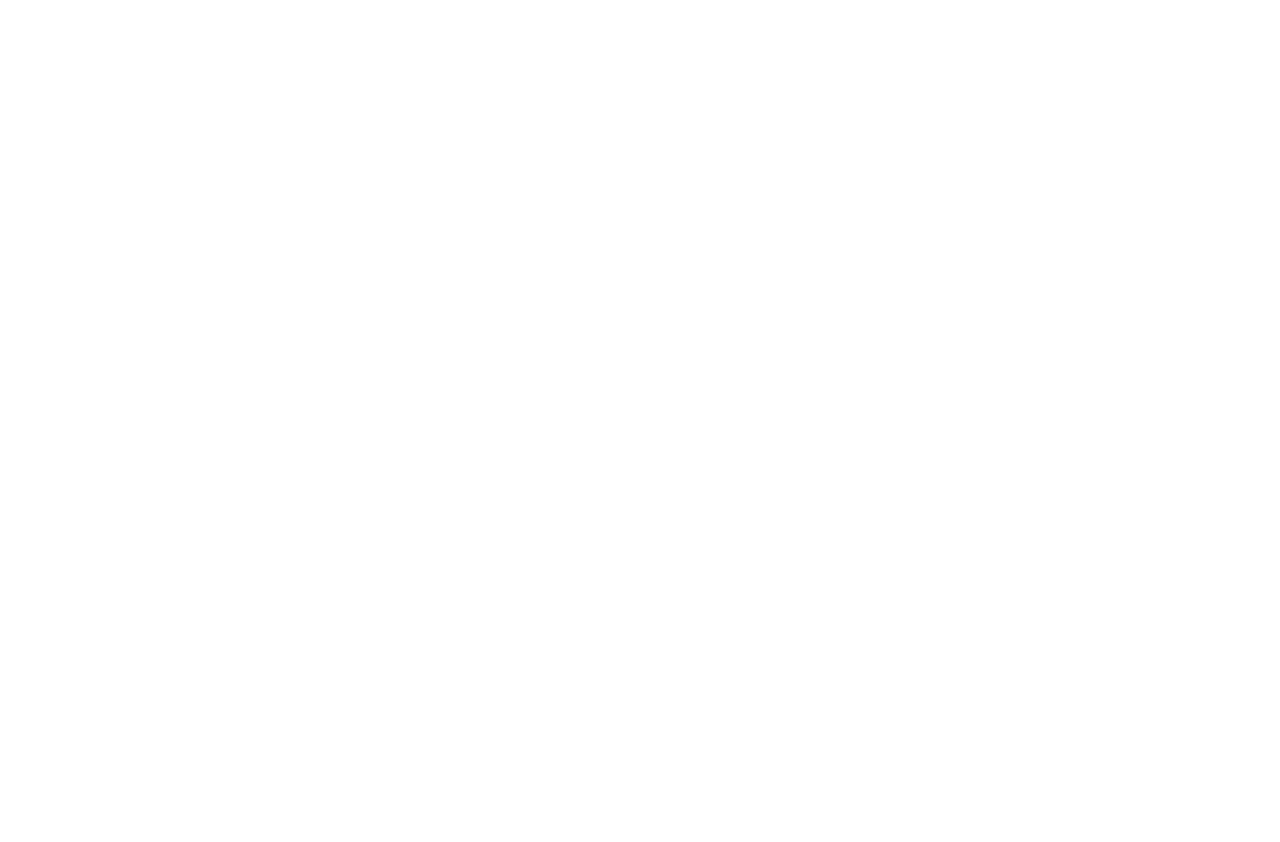
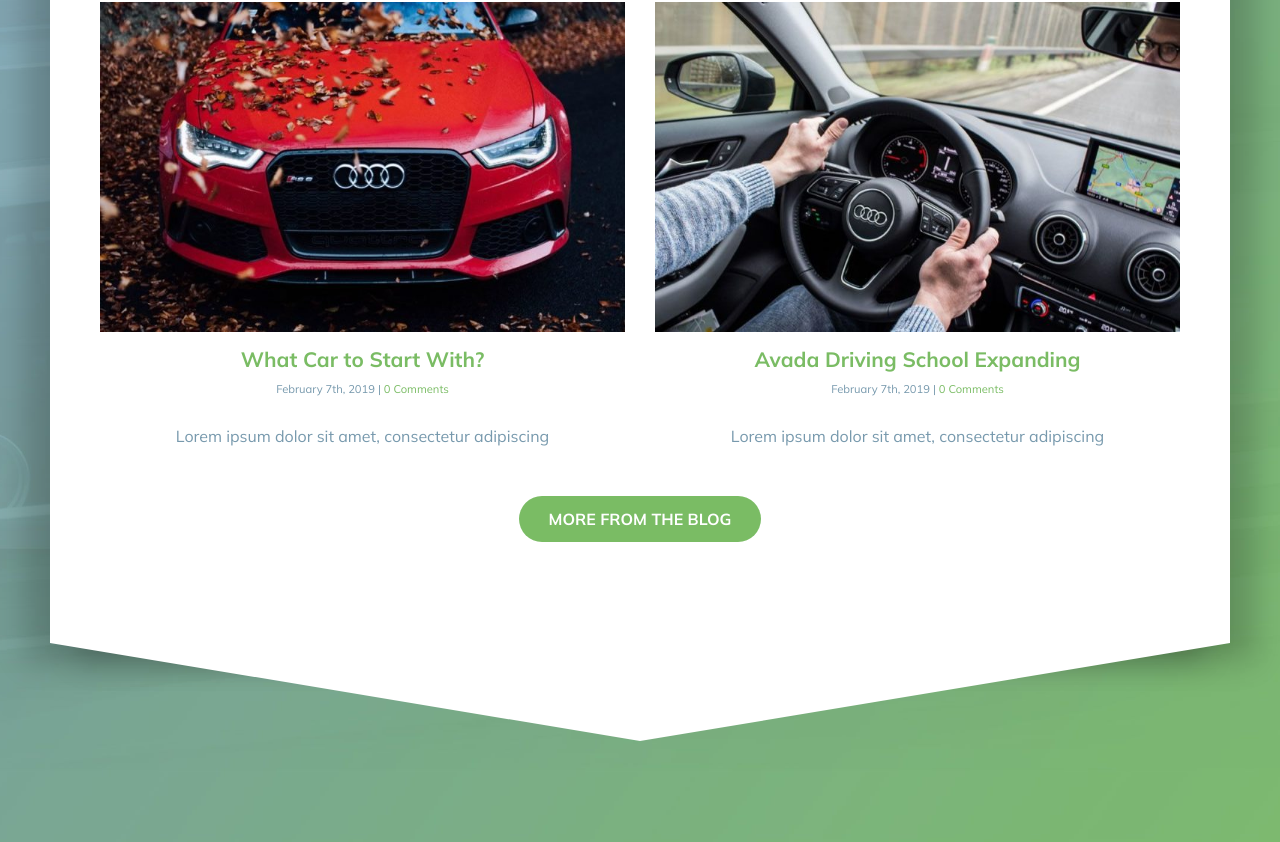
Before and after one commit to matteopompei/proj-html-vuejs, a Vue app: page / in a window 1280 px wide. Shown: the part 4197-5039 px from the top of the page. Before the commit the page ends 4054 px from the top, so only its background shows below. Built offline with nearby package versions, Linux system fonts and the light colour scheme.

Commit message:
Sezione Latest News

```diff
--- /dev/null
+++ b/src/assets/data/articles.js
@@ -0,0 +1,18 @@
+const articlesArr = [
+  {
+    img: require("../../assets/img/blog-choosecar-700x441.jpg"),
+    title: "What Car to Start With?",
+    text: "Lorem ipsum dolor sit amet, consectetur adipiscing",
+    date: "February 7th, 2019",
+    comments: 0,
+  },
+  {
+    img: require("../../assets/img/blogpost-10and2-700x441.jpg"),
+    title: "Avada Driving School Expanding",
+    text: "Lorem ipsum dolor sit amet, consectetur adipiscing",
+    date: "February 7th, 2019",
+    comments: 0,
+  },
+];
+
+export default articlesArr;
--- a/src/components/macro/Main.vue
+++ b/src/components/macro/Main.vue
@@ -6,6 +6,7 @@
     <Rates />
     <Instructors />
     <Testimonials />
+    <LatestNews />
   </main>
 </template>
 
@@ -16,6 +17,7 @@
 import Rates from "../sections/Rates.vue";
 import Instructors from "../sections/Instructors.vue";
 import Testimonials from "../sections/Testimonials.vue";
+import LatestNews from "../sections/LatestNews.vue";
 
 export default {
   name: "Main",
@@ -26,6 +28,7 @@
     Rates,
     Instructors,
     Testimonials,
+    LatestNews,
   },
 };
 </script>
--- /dev/null
+++ b/src/components/sections/LatestNews.vue
@@ -0,0 +1,156 @@
+<template>
+  <section>
+    <div class="container">
+      <div>
+        <div class="title">Latest News</div>
+        <div class="news">
+          <div
+            class="article"
+            v-for="(element, index) in articles"
+            :key="index"
+          >
+            <div class="img">
+              <a href="#"><img :src="element.img" :alt="element.title" /></a>
+            </div>
+            <a href="#" class="title">{{ element.title }}</a>
+            <div class="info">
+              {{ element.date }} |
+              <a href="#">{{ element.comments }} Comments</a>
+            </div>
+            <p>{{ element.text }}</p>
+          </div>
+        </div>
+        <a href="#" class="more">More from the blog</a>
+      </div>
+
+      <svg
+        class="fusion-big-triangle-candy"
+        xmlns="http://www.w3.org/2000/svg"
+        version="1.1"
+        width="100%"
+        height="100"
+        viewBox="0 0 100 100"
+        preserveAspectRatio="none"
+        style="fill: #fff; padding: 0"
+      >
+        <path d="M-1 -1 L50 99 L101 -1 Z"></path>
+      </svg>
+    </div>
+  </section>
+</template>
+
+<script>
+import articlesArr from "../../assets/data/articles.js";
+
+export default {
+  name: "LatestNews",
+  data() {
+    return {
+      articles: articlesArr,
+    };
+  },
+};
+</script>
+
+<style lang="scss" scoped>
+@import "../../assets/style/vars.scss";
+
+section {
+  padding: 100px 0;
+  background: url("../../assets/img/latestnews-background.jpg") center;
+  background-size: cover;
+
+  .container {
+    flex-direction: column;
+
+    & > div {
+      margin-top: -80px;
+      padding: 70px 50px;
+      background: #fff;
+      border-top: 5px solid #929aa3;
+      border-radius: 10px 10px 0 0;
+      box-shadow: -25px 20px 30px rgba(0, 0, 0, 0.2),
+        25px 20px 30px rgba(0, 0, 0, 0.2);
+      transform: translateY(-50px);
+      text-align: center;
+
+      .title {
+        font-size: 2.5rem;
+        font-weight: bold;
+        color: $color1;
+      }
+
+      .news {
+        display: flex;
+        justify-content: space-between;
+        gap: 30px;
+        margin: 50px auto;
+
+        .article {
+          .img {
+            overflow: hidden;
+            img {
+              height: 100%;
+              width: 100%;
+              transition: 1s;
+
+              &:hover {
+                transform: scale(1.1);
+                opacity: 0.9;
+              }
+            }
+          }
+
+          .title {
+            display: block;
+            margin: 10px 0;
+            font-size: 1.3rem;
+          }
+
+          .info {
+            margin-bottom: 30px;
+            font-size: 0.7rem;
+            color: $color2;
+          }
+
+          a {
+            text-decoration: none;
+            color: $accent;
+          }
+
+          p {
+            color: $color2;
+          }
+        }
+      }
+
+      .more {
+        display: block;
+        margin: 30px auto;
+        padding: 13px 30px;
+        height: fit-content;
+        width: fit-content;
+        background: $accent;
+        border-radius: $button-border-radius;
+        font-size: 1.4;
+        font-weight: bold;
+        text-decoration: none;
+        text-transform: uppercase;
+        color: #fff;
+        transition: $trans-time;
+
+        &:hover {
+          background: $accent-hover;
+        }
+      }
+    }
+
+    svg {
+      z-index: 1;
+      position: relative;
+      width: 100%;
+      margin-top: -50px;
+    }
+  }
+}
+</style>
```
